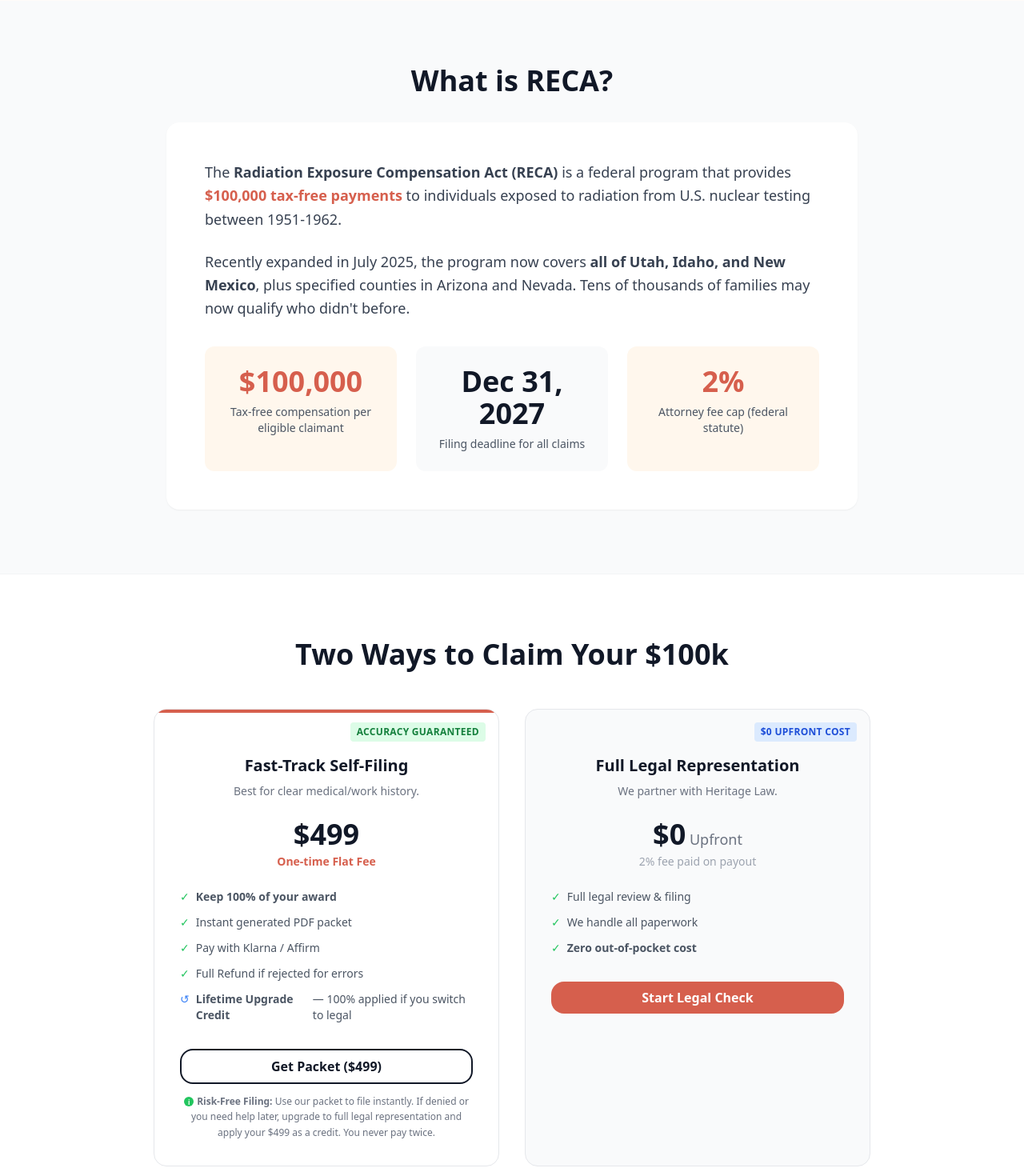
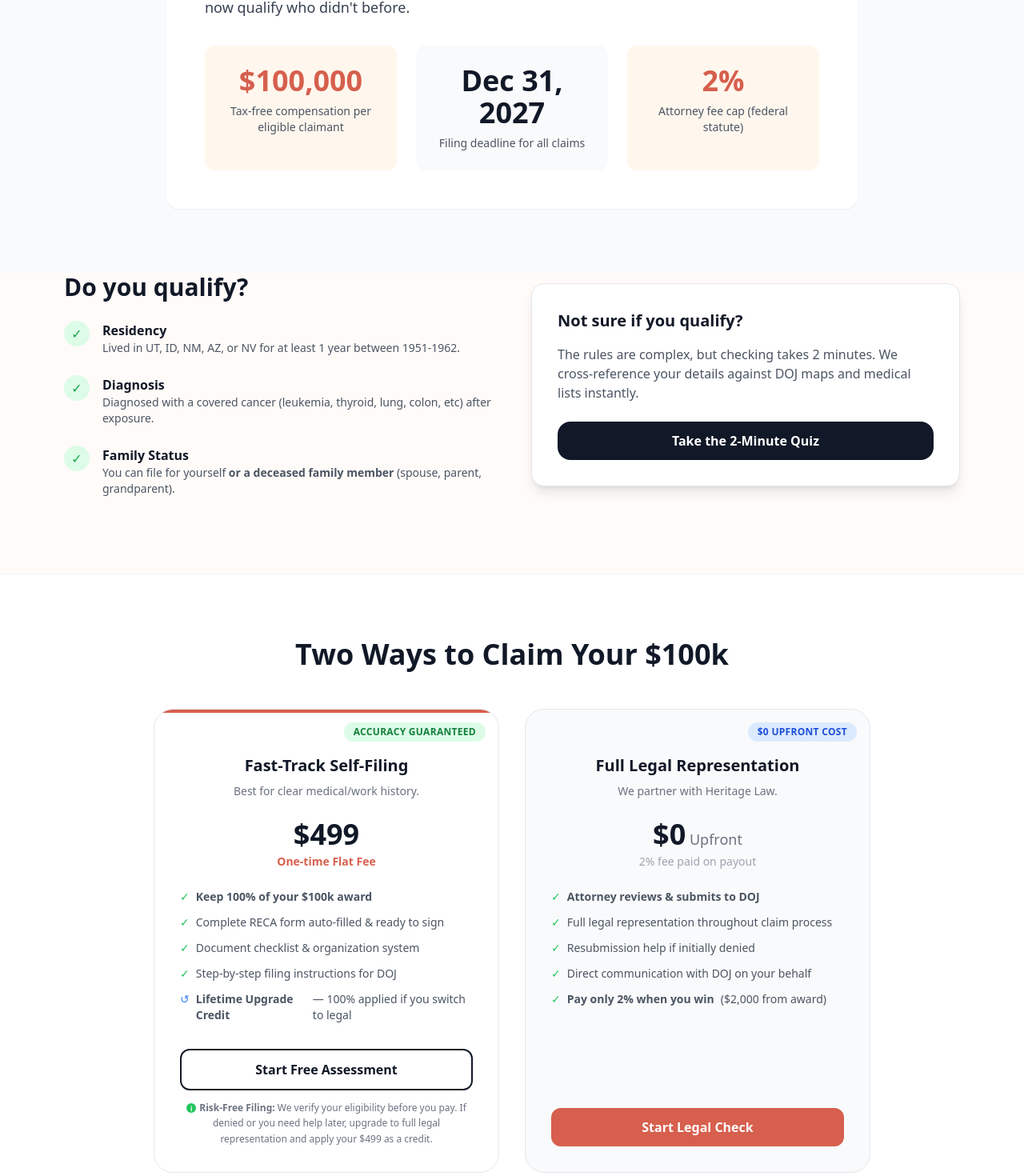
Before and after one commit to Vishai/RadiantClaims, a Next.js app: page / in a window 1280 px wide. Shown: the part 1693-3163 px from the top of the page at 80% size. Built offline with nearby package versions, Linux system fonts and the light colour scheme; no server answers; the database is empty.

Commit message:
landing page price cards work

```diff
--- a/src/app/page.tsx
+++ b/src/app/page.tsx
@@ -64,6 +64,59 @@ export default function HomePage() {
       {/* Backlog Race Section */}
       <BacklogRaceSection />
 
+      {/* What is RECA - Clean Explanation */}
+      <section className="bg-gray-50 py-20">
+        <div className="mx-auto max-w-4xl px-4">
+          <h2 className="mb-8 text-center text-3xl font-bold text-gray-900 md:text-4xl">
+            What is RECA?
+          </h2>
+          <div className="rounded-2xl bg-white p-8 shadow-sm md:p-12">
+            <p className="mb-6 text-lg leading-relaxed text-gray-700">
+              The <strong>Radiation Exposure Compensation Act (RECA)</strong> is
+              a federal program that provides{" "}
+              <span className="font-bold text-[#D65F4D]">
+                $100,000 tax-free payments
+              </span>{" "}
+              to individuals exposed to radiation from U.S. nuclear testing
+              between 1951-1962.
+            </p>
+            <p className="mb-8 text-lg leading-relaxed text-gray-700">
+              Recently expanded in July 2025, the program now covers{" "}
+              <strong>all of Utah, Idaho, and New Mexico</strong>, plus
+              specified counties in Arizona and Nevada. Tens of thousands of
+              families may now qualify who didn't before.
+            </p>
+
+            <div className="grid gap-6 md:grid-cols-3">
+              <div className="rounded-xl bg-orange-50 p-6 text-center">
+                <div className="mb-2 text-4xl font-extrabold text-[#D65F4D]">
+                  $100,000
+                </div>
+                <div className="text-sm text-gray-600">
+                  Tax-free compensation per eligible claimant
+                </div>
+              </div>
+              <div className="rounded-xl bg-gray-50 p-6 text-center">
+                <div className="mb-2 text-4xl font-extrabold text-gray-900">
+                  Dec 31, 2027
+                </div>
+                <div className="text-sm text-gray-600">
+                  Filing deadline for all claims
+                </div>
+              </div>
+              <div className="rounded-xl bg-orange-50 p-6 text-center">
+                <div className="mb-2 text-4xl font-extrabold text-[#D65F4D]">
+                  2%
+                </div>
+                <div className="text-sm text-gray-600">
+                  Attorney fee cap (federal statute)
+                </div>
+              </div>
+            </div>
+          </div>
+        </div>
+      </section>
+
       {/* Eligibility Section */}
       <section className="mx-auto mb-24 grid max-w-6xl items-center gap-12 px-4 md:grid-cols-2">
         <div>
@@ -128,59 +181,6 @@ export default function HomePage() {
         </div>
       </section>
 
-      {/* What is RECA - Clean Explanation */}
-      <section className="bg-gray-50 py-20">
-        <div className="mx-auto max-w-4xl px-4">
-          <h2 className="mb-8 text-center text-3xl font-bold text-gray-900 md:text-4xl">
-            What is RECA?
-          </h2>
-          <div className="rounded-2xl bg-white p-8 shadow-sm md:p-12">
-            <p className="mb-6 text-lg leading-relaxed text-gray-700">
-              The <strong>Radiation Exposure Compensation Act (RECA)</strong> is
-              a federal program that provides{" "}
-              <span className="font-bold text-[#D65F4D]">
-                $100,000 tax-free payments
-              </span>{" "}
-              to individuals exposed to radiation from U.S. nuclear testing
-              between 1951-1962.
-            </p>
-            <p className="mb-8 text-lg leading-relaxed text-gray-700">
-              Recently expanded in July 2025, the program now covers{" "}
-              <strong>all of Utah, Idaho, and New Mexico</strong>, plus
-              specified counties in Arizona and Nevada. Tens of thousands of
-              families may now qualify who didn't before.
-            </p>
-
-            <div className="grid gap-6 md:grid-cols-3">
-              <div className="rounded-xl bg-orange-50 p-6 text-center">
-                <div className="mb-2 text-4xl font-extrabold text-[#D65F4D]">
-                  $100,000
-                </div>
-                <div className="text-sm text-gray-600">
-                  Tax-free compensation per eligible claimant
-                </div>
-              </div>
-              <div className="rounded-xl bg-gray-50 p-6 text-center">
-                <div className="mb-2 text-4xl font-extrabold text-gray-900">
-                  Dec 31, 2027
-                </div>
-                <div className="text-sm text-gray-600">
-                  Filing deadline for all claims
-                </div>
-              </div>
-              <div className="rounded-xl bg-orange-50 p-6 text-center">
-                <div className="mb-2 text-4xl font-extrabold text-[#D65F4D]">
-                  2%
-                </div>
-                <div className="text-sm text-gray-600">
-                  Attorney fee cap (federal statute)
-                </div>
-              </div>
-            </div>
-          </div>
-        </div>
-      </section>
-
       {/* Two Ways to Claim - Updated Pricing */}
       <section
         className="border-t border-gray-100 bg-white py-20"
@@ -193,9 +193,9 @@ export default function HomePage() {
 
           <div className="mx-auto grid max-w-4xl gap-8 md:grid-cols-2">
             {/* DIY Prep */}
-            <div className="group relative overflow-hidden rounded-2xl border border-gray-200 p-8 transition hover:shadow-xl">
+            <div className="group relative flex flex-col overflow-hidden rounded-3xl border border-gray-200 bg-white p-8 transition-all duration-300 hover:-translate-y-1 hover:shadow-2xl">
               <div className="absolute left-0 top-0 h-1 w-full bg-[#D65F4D]"></div>
-              <span className="absolute right-4 top-4 rounded bg-green-100 px-2 py-1 text-xs font-bold uppercase tracking-wide text-green-700">
+              <span className="absolute right-4 top-4 rounded-full bg-green-100 px-3 py-1 text-xs font-bold uppercase tracking-wide text-green-700">
                 Accuracy Guaranteed
               </span>
               <h3 className="mb-2 mt-6 text-xl font-bold text-gray-900">
@@ -211,22 +211,22 @@ export default function HomePage() {
                 One-time Flat Fee
               </p>
 
-              <ul className="mb-8 space-y-3 text-left text-sm text-gray-600">
+              <ul className="mb-8 flex-grow space-y-3 text-left text-sm text-gray-600">
                 <li className="flex gap-2">
                   <span className="text-green-500">✓</span>{" "}
-                  <strong>Keep 100% of your award</strong>
+                  <strong>Keep 100% of your $100k award</strong>
                 </li>
                 <li className="flex gap-2">
-                  <span className="text-green-500">✓</span> Instant generated
-                  PDF packet
+                  <span className="text-green-500">✓</span> Complete RECA form
+                  auto-filled & ready to sign
                 </li>
                 <li className="flex gap-2">
-                  <span className="text-green-500">✓</span> Pay with Klarna /
-                  Affirm
+                  <span className="text-green-500">✓</span> Document checklist &
+                  organization system
                 </li>
                 <li className="flex gap-2">
-                  <span className="text-green-500">✓</span> Full Refund if
-                  rejected for errors
+                  <span className="text-green-500">✓</span> Step-by-step filing
+                  instructions for DOJ
                 </li>
                 <li className="flex gap-2">
                   <span className="text-blue-500">↺</span>{" "}
@@ -234,25 +234,24 @@ export default function HomePage() {
                   switch to legal
                 </li>
               </ul>
-              <Link href="/service-tiers">
-                <button className="mb-3 w-full rounded-lg border-2 border-gray-900 py-2 font-bold text-gray-900 transition hover:bg-gray-50">
-                  Get Packet ($499)
+              <Link href="/eligibility-check">
+                <button className="mb-3 w-full rounded-xl border-2 border-gray-900 py-3 font-bold text-gray-900 transition hover:bg-gray-50 hover:text-black">
+                  Start Free Assessment
                 </button>
               </Link>
               <div className="text-center text-xs leading-relaxed text-gray-500">
                 <span className="mr-1 inline-flex h-3 w-3 items-center justify-center rounded-full bg-green-500 text-[8px] font-bold text-white">
                   i
                 </span>
-                <strong>Risk-Free Filing:</strong> Use our packet to file
-                instantly. If denied or you need help later, upgrade to full
-                legal representation and apply your $499 as a credit. You never
-                pay twice.
+                <strong>Risk-Free Filing:</strong> We verify your eligibility
+                before you pay. If denied or you need help later, upgrade to
+                full legal representation and apply your $499 as a credit.
               </div>
             </div>
 
             {/* Legal Representation */}
-            <div className="relative rounded-2xl border border-gray-200 bg-gray-50 p-8 transition hover:shadow-xl">
-              <span className="absolute right-4 top-4 rounded bg-blue-100 px-2 py-1 text-xs font-bold uppercase tracking-wide text-blue-700">
+            <div className="relative flex flex-col rounded-3xl border border-gray-200 bg-gray-50 p-8 transition-all duration-300 hover:-translate-y-1 hover:shadow-2xl">
+              <span className="absolute right-4 top-4 rounded-full bg-blue-100 px-3 py-1 text-xs font-bold uppercase tracking-wide text-blue-700">
                 $0 Upfront Cost
               </span>
               <h3 className="mb-2 mt-6 text-xl font-bold text-gray-900">
@@ -272,22 +271,30 @@ export default function HomePage() {
                 2% fee paid on payout
               </p>
 
-              <ul className="mb-8 space-y-3 text-left text-sm text-gray-600">
+              <ul className="mb-8 flex-grow space-y-3 text-left text-sm text-gray-600">
                 <li className="flex gap-2">
-                  <span className="text-green-500">✓</span> Full legal review &
-                  filing
+                  <span className="text-green-500">✓</span>{" "}
+                  <strong>Attorney reviews & submits to DOJ</strong>
                 </li>
                 <li className="flex gap-2">
-                  <span className="text-green-500">✓</span> We handle all
-                  paperwork
+                  <span className="text-green-500">✓</span> Full legal
+                  representation throughout claim process
                 </li>
                 <li className="flex gap-2">
-                  <span className="text-green-500">✓</span>
-                  <strong>Zero out-of-pocket cost</strong>
+                  <span className="text-green-500">✓</span> Resubmission help if
+                  initially denied
+                </li>
+                <li className="flex gap-2">
+                  <span className="text-green-500">✓</span> Direct communication
+                  with DOJ on your behalf
+                </li>
+                <li className="flex gap-2">
+                  <span className="text-green-500">✓</span>{" "}
+                  <strong>Pay only 2% when you win</strong> ($2,000 from award)
                 </li>
               </ul>
               <Link href="/service-tiers">
-                <button className="w-full rounded-lg bg-[#D65F4D] py-2 font-bold text-white transition hover:bg-[#c04e3d]">
+                <button className="w-full rounded-xl bg-[#D65F4D] py-3 font-bold text-white transition hover:bg-[#c04e3d]">
                   Start Legal Check
                 </button>
               </Link>
```
